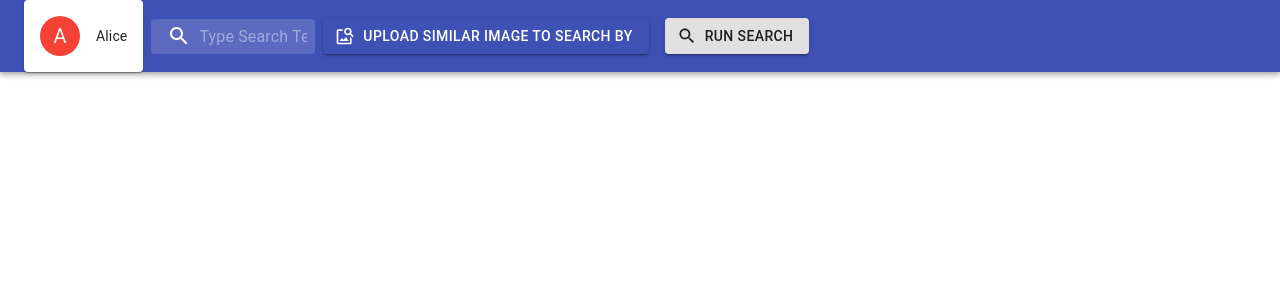
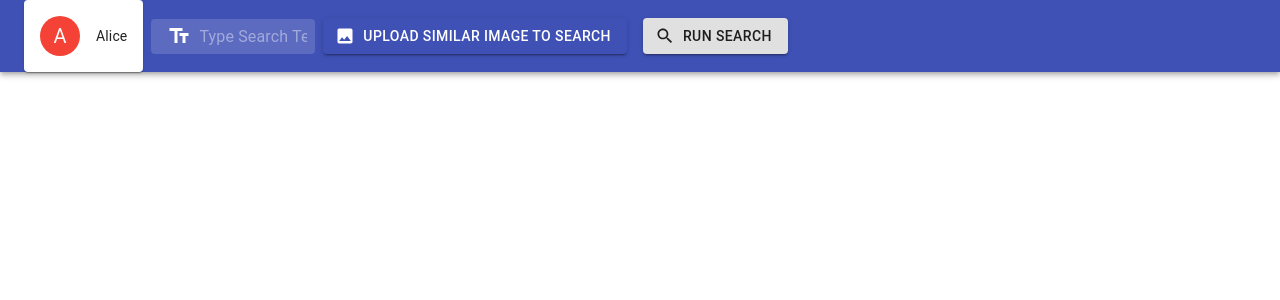
Before and after one commit to michaelhtleung/Image-Search-Engine, a React (Create React App) app in the folder frontend/: page / in a window 1280 px wide. Shown: the top 300 px of the page. Built offline with nearby package versions, Linux system fonts and the light colour scheme.

Commit message:
Use more obvious icons in navbar

```diff
--- a/frontend/src/ImageUploadButton.js
+++ b/frontend/src/ImageUploadButton.js
@@ -1,9 +1,7 @@
 import React from 'react';
 import { makeStyles } from '@material-ui/core/styles';
 import Button from '@material-ui/core/Button';
-import IconButton from '@material-ui/core/IconButton';
-import ImageSearchIcon from '@material-ui/icons/ImageSearch';
-
+import ImageIcon from '@material-ui/icons/Image';
 
 const useStyles = makeStyles((theme) => ({
     root: {
@@ -33,9 +31,9 @@ export default function ImageUploadButton() {
                     variant="contained"
                     color="primary"
                     component="span"
-                    startIcon={<ImageSearchIcon/>}
+                    startIcon={<ImageIcon/>}
                 >
-                    Upload Similar Image to Search by
+                    Upload Similar Image to Search
                 </Button>
             </label>
             <input accept="image/*" className={classes.input} id="icon-button-file" type="file" />
--- a/frontend/src/NavBar.js
+++ b/frontend/src/NavBar.js
@@ -1,14 +1,12 @@
 import React from 'react';
 import AppBar from '@material-ui/core/AppBar';
 import Toolbar from '@material-ui/core/Toolbar';
-import IconButton from '@material-ui/core/IconButton';
-import Typography from '@material-ui/core/Typography';
 import InputBase from '@material-ui/core/InputBase';
 import { fade, makeStyles } from '@material-ui/core/styles';
-import SearchIcon from '@material-ui/icons/Search';
 import AccountDisplay from "./AccountDisplay";
 import ImageUploadButton from "./ImageUploadButton";
 import SearchButton from "./SearchButton";
+import TextFieldsIcon from '@material-ui/icons/TextFields';
 
 const useStyles = makeStyles((theme) => ({
     root: {
@@ -75,7 +73,7 @@ export default function NavBar() {
                     <AccountDisplay></AccountDisplay>
                     </*TextSearchBar:*/div className={classes.search}>
                         <div className={classes.searchIcon}>
-                            <SearchIcon />
+                            <TextFieldsIcon />
                         </div>
                         <InputBase
                             placeholder="Type Search Terms"
```
Also changed, not shown: frontend/src/App.js (+0 -15 lines).
